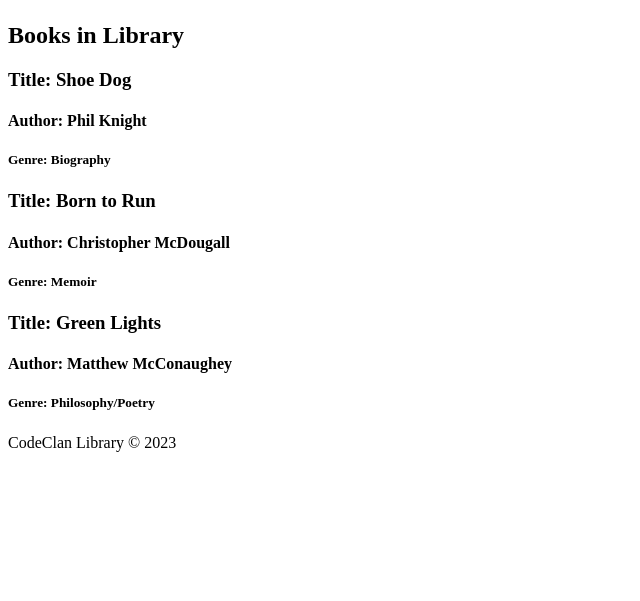
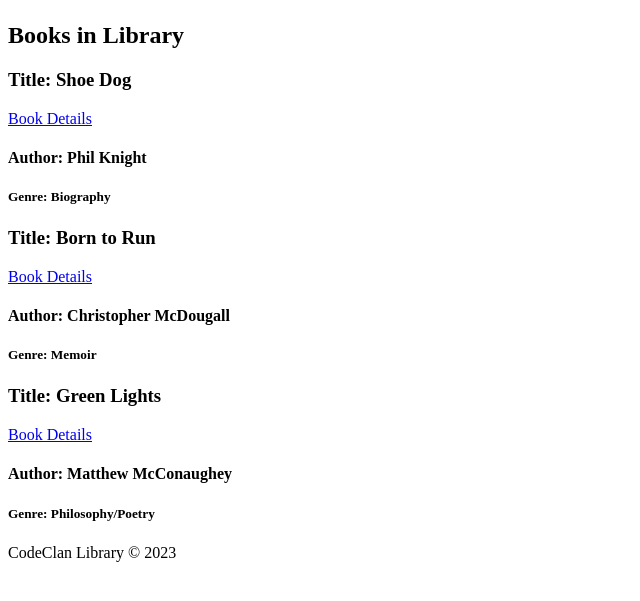
Before and after one commit to rosscondie/codeclan_library_hw, a Flask app: page / in a window 1280 px wide. Shown: the part 58-659 px from the top of the page, without its empty margins (0-640 px from the left). Run offline with Flask 2, Linux system fonts and the light colour scheme.

Commit message:
added single_book.html then routed on controller.py to view individual book

```diff
--- a/controllers/controller.py
+++ b/controllers/controller.py
@@ -2,9 +2,13 @@ from flask import render_template, request, redirect
 
 from app import app
 from models.book import Book
-from models.library import get_book_list
+from models.library import get_book_list, books_list
 
 @app.route("/")
 def index():
     book_list = get_book_list()
     return render_template("index.html", book_list = book_list)
+
+@app.route("/book/<number>")
+def single_book(number):
+    return render_template("single_book.html", book = books_list[int(number)])
--- a/templates/index.html
+++ b/templates/index.html
@@ -7,6 +7,8 @@
         {% for book in book_list %}
         <section>
             <h3>Title: {{book.title}}</h3>
+            <a href="book/{{ book_list.index(book) }}">Book Details</a>
+
             <h4>Author: {{book.author}}</h4>
             <h5>Genre: {{book.genre}}</h5>
             {% endfor %}
```
Also changed, not shown: templates/single_book.html (added, +12 -0 lines).
